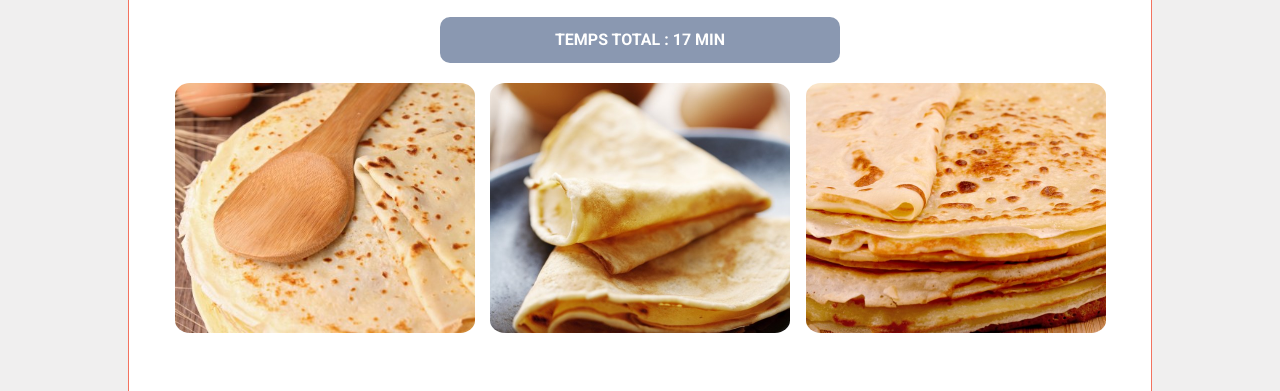
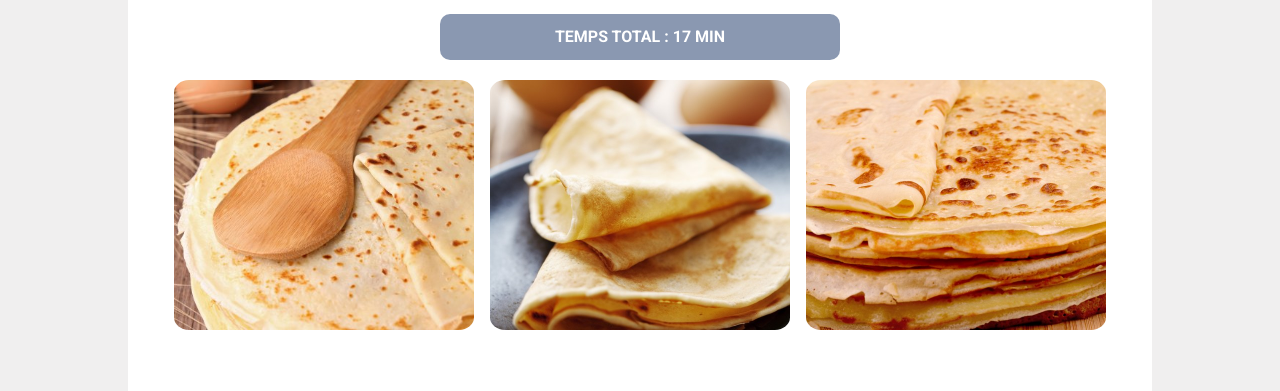
Before and after one commit to Neomia42/marmiton-exos, a plain HTML site: page index.html in a window 1280 px wide. Shown: the part 264-655 px from the top of the page. Drawn offline with Linux system fonts and the light colour scheme.

Commit message:
enlever boder 1px autour de la section

```diff
--- a/assets/css/style.css
+++ b/assets/css/style.css
@@ -10,7 +10,6 @@ body {
 .wrapper {
   max-width: 1024px;
   margin: 0px auto;
-  border: 1px solid #f3735f;
 }
 
 section {
```
